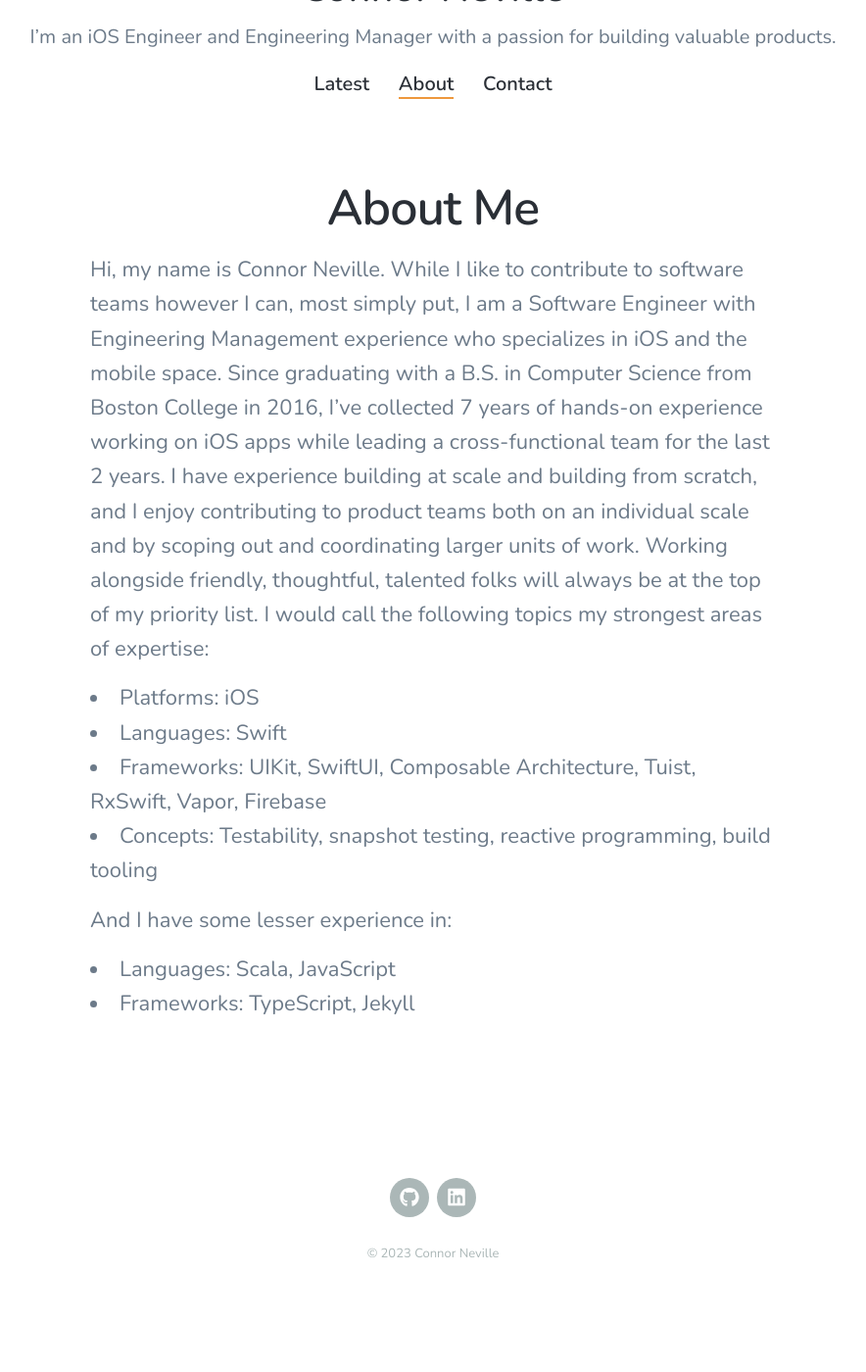
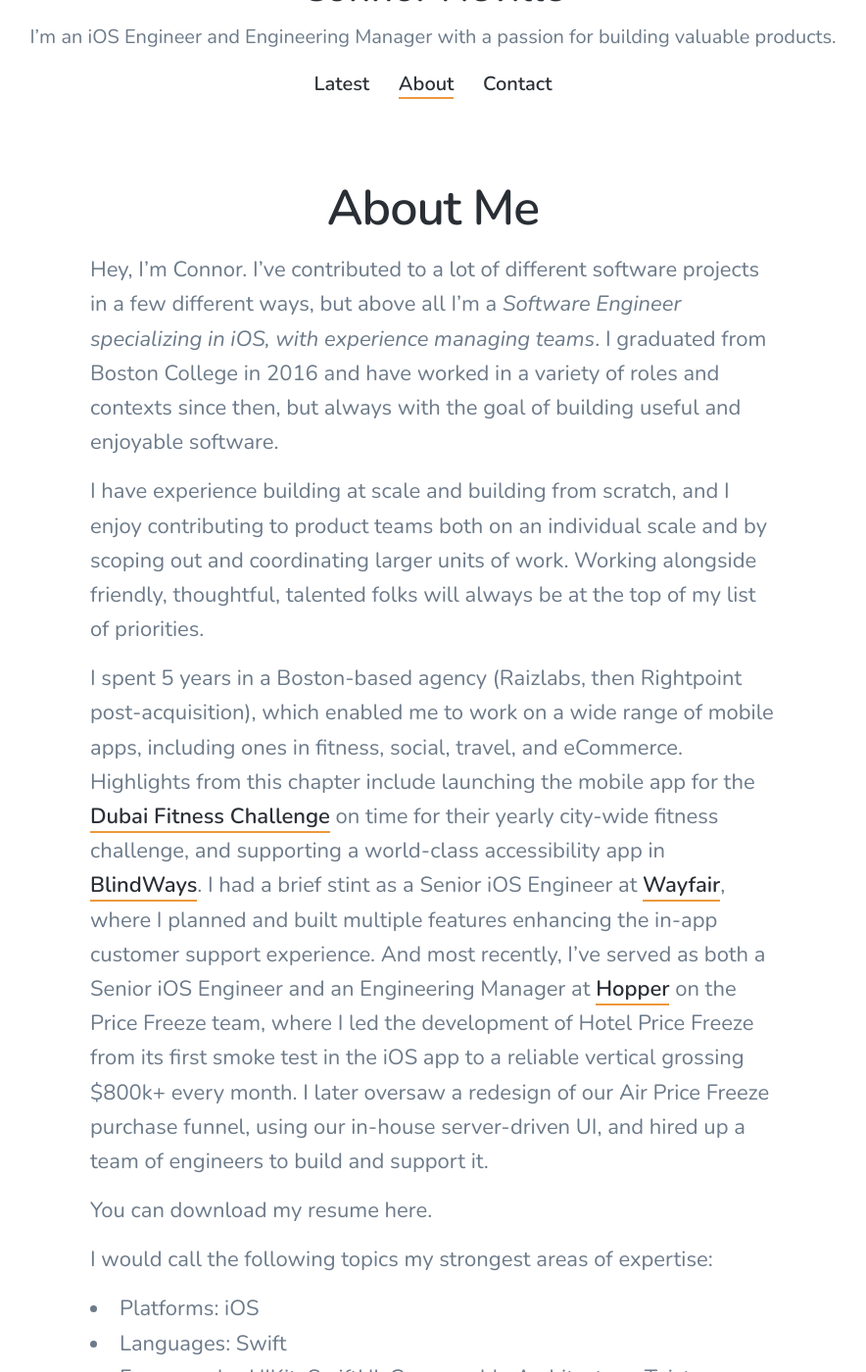
Before and after one commit to nevillco/nevillco.github.io, a Jekyll site: the page built from _pages/about.md, in a window 1280 px wide and 1400 px high, scrolled down 287 px. Shown: the whole window at 98% size, without its empty margins (198-1082 px from the left). Built offline with Jekyll 4.4.1, drawn with Linux system fonts in a browser that asks for light colours; nearby versions of some CDN libraries; before the commit the page ends 1653 px from its top, so only the background shows below that.

Commit message:
Rewrite about.md

```diff
--- a/_pages/about.md
+++ b/_pages/about.md
@@ -3,7 +3,15 @@
 featured_image: /images/social.jpg
 ---
 
-Hi, my name is Connor Neville. While I like to contribute to software teams however I can, most simply put, I am a Software Engineer with Engineering Management experience who specializes in iOS and the mobile space. Since graduating with a B.S. in Computer Science from Boston College in 2016, I've collected 7 years of hands-on experience working on iOS apps while leading a cross-functional team for the last 2 years. I have experience building at scale and building from scratch, and I enjoy contributing to product teams both on an individual scale and by scoping out and coordinating larger units of work. Working alongside friendly, thoughtful, talented folks will always be at the top of my priority list. I would call the following topics my strongest areas of expertise:
+Hey, I’m Connor. I’ve contributed to a lot of different software projects in a few different ways, but above all I'm a *Software Engineer specializing in iOS, with experience managing teams*. I graduated from Boston College in 2016 and have worked in a variety of roles and contexts since then, but always with the goal of building useful and enjoyable software.
+
+I have experience building at scale and building from scratch, and I enjoy contributing to product teams both on an individual scale and by scoping out and coordinating larger units of work. Working alongside friendly, thoughtful, talented folks will always be at the top of my list of priorities.
+
+I spent 5 years in a Boston-based agency (Raizlabs, then Rightpoint post-acquisition), which enabled me to work on a wide range of mobile apps, including ones in fitness, social, travel, and eCommerce. Highlights from this chapter include launching the mobile app for the [Dubai Fitness Challenge](https://www.dubaifitnesschallenge.com) on time for their yearly city-wide fitness challenge, and supporting a world-class accessibility app in [BlindWays](https://apps.apple.com/us/app/blindways-bus-stop-navigation/id1146615175). I had a brief stint as a Senior iOS Engineer at [Wayfair](https://www.wayfair.com), where I planned and built multiple features enhancing the in-app customer support experience. And most recently, I've served as both a Senior iOS Engineer and an Engineering Manager at [Hopper](https://hopper.com) on the Price Freeze team, where I led the development of Hotel Price Freeze from its first smoke test in the iOS app to a reliable vertical grossing $800k+ every month. I later oversaw a redesign of our Air Price Freeze purchase funnel, using our in-house server-driven UI, and hired up a team of engineers to build and support it.
+
+You can download my resume here.
+
+I would call the following topics my strongest areas of expertise:
 * Platforms: iOS
 * Languages: Swift
 * Frameworks: UIKit, SwiftUI, Composable Architecture, Tuist, RxSwift, Vapor, Firebase
```
